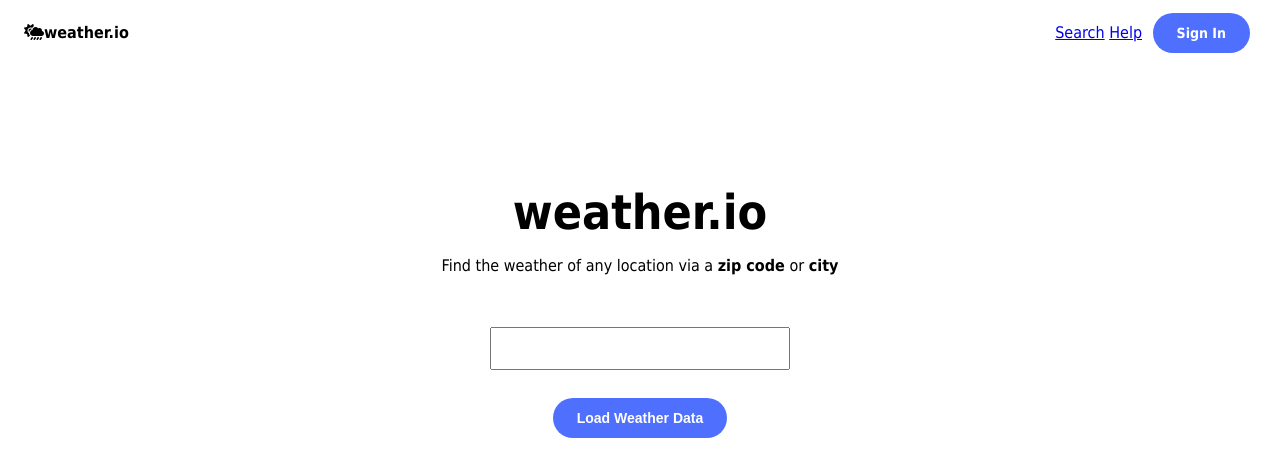
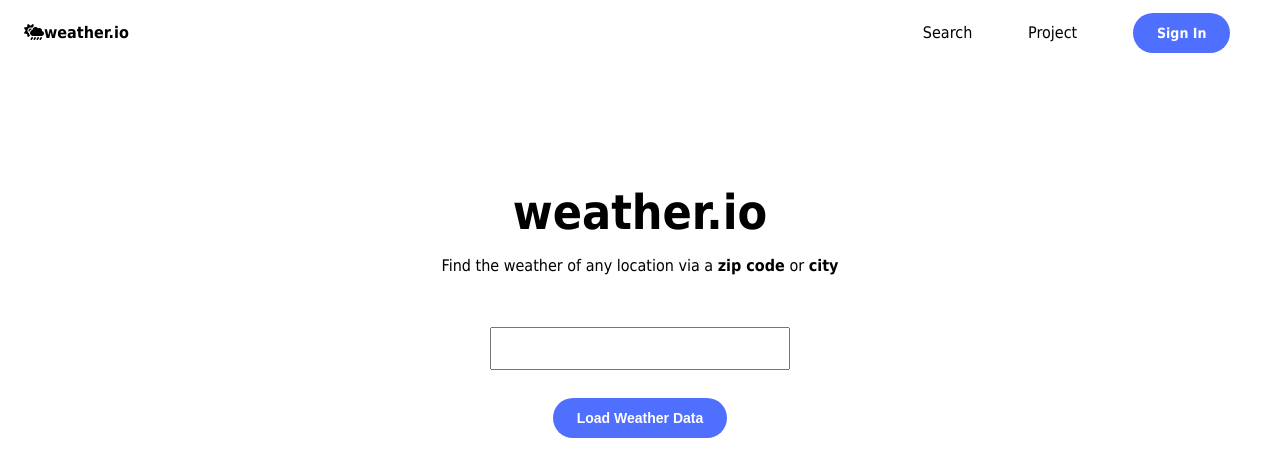
Before and after one commit to k-dicken/WeatherAPI, a website: page index.html in a window 1280 px wide. Drawn offline with Linux system fonts and the light colour scheme.

Commit message:
Updated Nav

```diff
--- a/index.html
+++ b/index.html
@@ -19,7 +19,7 @@
         </div>
         <div class="buttons">
           <a href="#home">Search</a>
-          <a href="#">Help</a>
+          <a href="https://github.com/k-dicken/WeatherAPI">Project</a>
           <a class="button" href="#">Sign In</a>
         </div>
     </nav>
@@ -89,7 +89,6 @@
       </div>
     </div>
 
-
     <script src="lib/jquery-3.7.1.min.js"></script>
     <script src="app/app.js"></script>
 </body>
--- a/scss/nav.scss
+++ b/scss/nav.scss
@@ -19,4 +19,13 @@ nav {
             margin: 0;
         }
     }
+
+    .buttons {
+        width: fit-content;
+
+        a {
+            margin: 0 2vw;
+        }
+
+    }
 }
--- a/scss/structure.scss
+++ b/scss/structure.scss
@@ -20,6 +20,15 @@ h5,
 h6,
 p {
     margin-bottom: 16px;
+}
+
+a {
+    text-decoration: none;
+    color: black;
+}
+
+a:hover {
+    color: #4f6fff;
 }
 
 .error {
```
Also changed, not shown: css/styles.css.
